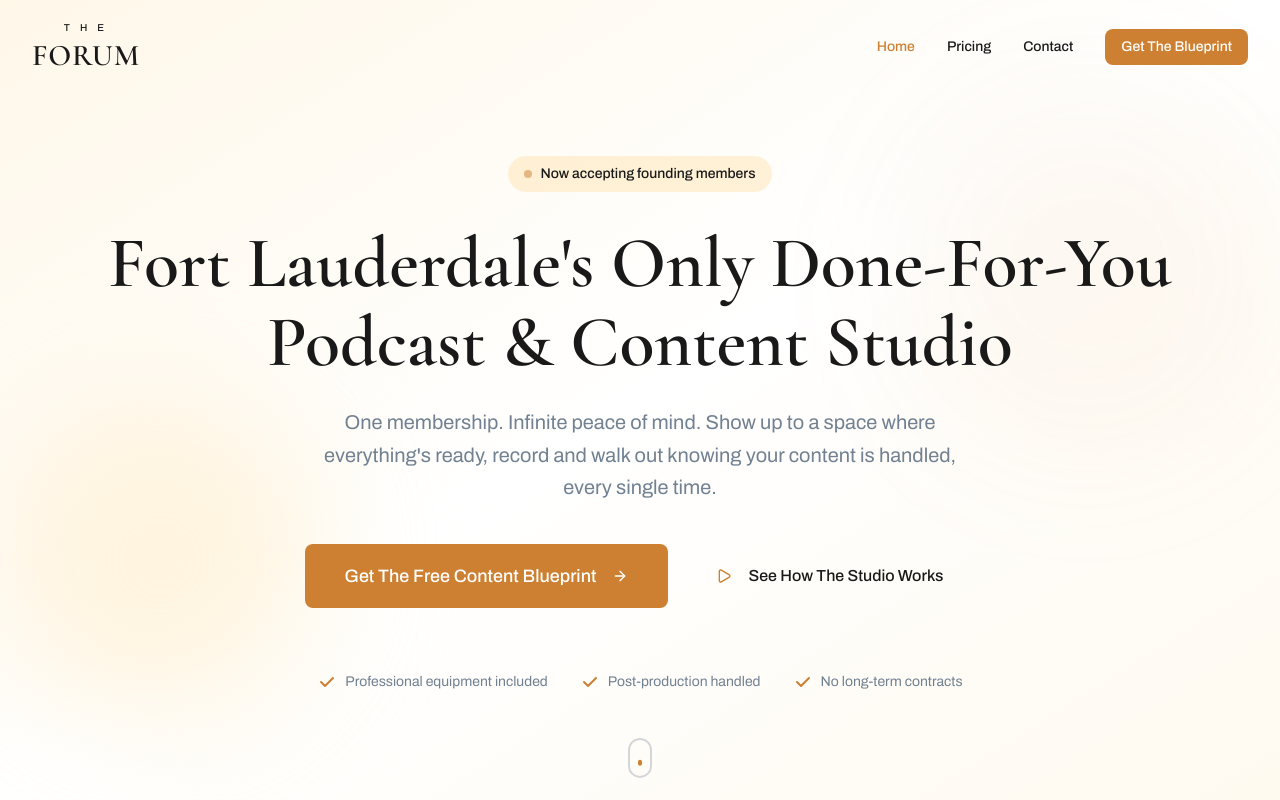
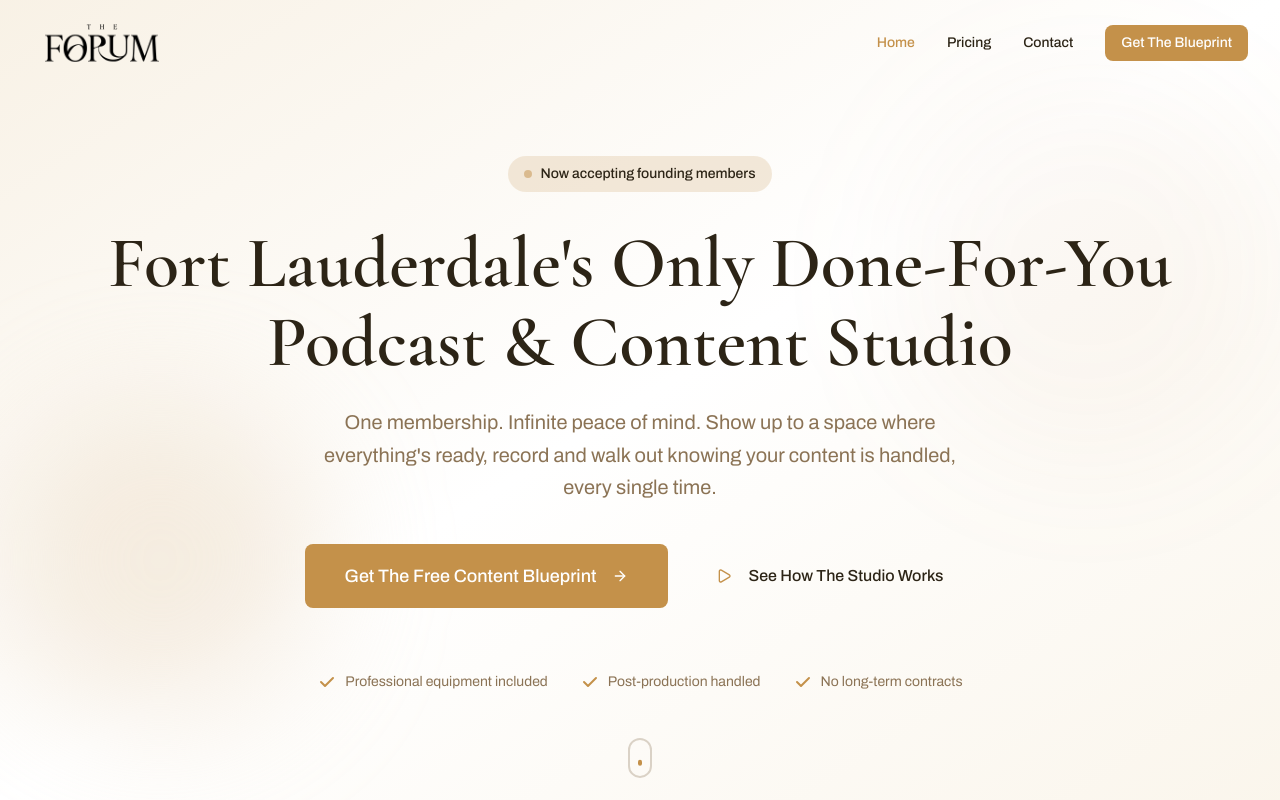
Before and after one commit to Juandurdaneta/the-forum-website, a Next.js app: page / in a window 1280 px wide. Shown: the top 800 px of the page. Built offline with nearby package versions, Linux system fonts and the light colour scheme.

Commit message:
Update branding colors, add logo image, and modify Logo component for improved visual consistency

```diff
--- a/app/globals.css
+++ b/app/globals.css
@@ -1,20 +1,23 @@
 @import "tailwindcss";
 
 @theme {
-  /* Brand Colors */
-  --color-brand-black: #191919;
-  --color-brand-slate: #718191;
-  --color-brand-peach: #ffe5b4;
-  --color-brand-bronze: #cd8032;
-  --color-brand-bronze-dark: #b5702a;
-  --color-brand-peach-light: #fff5e6;
+  /* Brand Colors - Golden Caramel Palette */
+  --color-brand-black: #2C2416;
+  --color-brand-slate: #8B7355;
+  --color-brand-peach: #E8D4B8;
+  --color-brand-bronze: #C4914A;
+  --color-brand-bronze-dark: #A67B3D;
+  --color-brand-bronze-light: #D4A55A;
+  --color-brand-peach-light: #F5EBE0;
+  --color-brand-cream: #FFFEF9;
+  --color-brand-gold: #DAA520;
 
   /* Semantic Colors */
-  --color-background: #ffffff;
-  --color-foreground: #191919;
-  --color-muted: #f5f5f5;
-  --color-muted-foreground: #718191;
-  --color-border: #e5e5e5;
+  --color-background: #FFFEF9;
+  --color-foreground: #2C2416;
+  --color-muted: #F5EBE0;
+  --color-muted-foreground: #8B7355;
+  --color-border: #E8D4B8;
 
   /* Fonts */
   --font-heading: "Cormorant Garamond", Georgia, "Times New Roman", serif;
@@ -146,7 +149,7 @@
 
 /* Button hover glow */
 .btn-glow:hover {
-  box-shadow: 0 0 30px rgba(205, 128, 50, 0.4);
+  box-shadow: 0 0 30px rgba(196, 145, 74, 0.4);
 }
 
 /* Card hover lift */
--- a/app/layout.tsx
+++ b/app/layout.tsx
@@ -36,6 +36,9 @@ export const metadata: Metadata = {
     index: true,
     follow: true,
   },
+  other: {
+    "theme-color": "#C4914A",
+  },
 };
 
 export default function RootLayout({
--- a/components/layout/Logo.tsx
+++ b/components/layout/Logo.tsx
@@ -1,4 +1,5 @@
 import Link from "next/link";
+import Image from "next/image";
 
 interface LogoProps {
   variant?: "dark" | "light";
@@ -6,22 +7,17 @@ interface LogoProps {
 }
 
 export function Logo({ variant = "dark", className = "" }: LogoProps) {
-  const textColor = variant === "dark" ? "text-brand-black" : "text-white";
-
   return (
     <Link href="/" className={`inline-block ${className}`}>
-      <div className="flex flex-col items-center">
-        <span
-          className={`text-[10px] tracking-[0.4em] font-body font-medium ${textColor} mb-0.5`}
-        >
-          T H E
-        </span>
-        <span
-          className={`font-heading text-3xl font-semibold tracking-wide ${textColor}`}
-          style={{ fontFeatureSettings: '"liga" 1, "kern" 1' }}
-        >
-          FORUM
-        </span>
+      <div className="w-[140px] h-[45px] overflow-hidden flex items-center justify-center">
+        <Image
+          src="/images/logo.png"
+          alt="The Forum"
+          width={280}
+          height={120}
+          className={`scale-[1.8] ${variant === "light" ? "brightness-0 invert" : ""}`}
+          priority
+        />
       </div>
     </Link>
   );
```
Also changed, not shown: public/images/logo.png (added).
